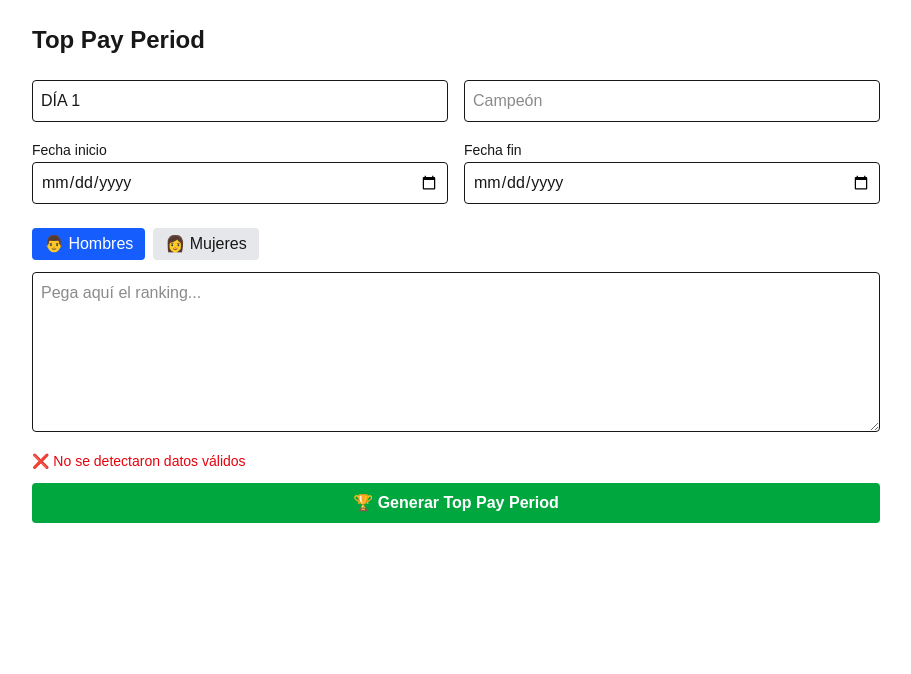
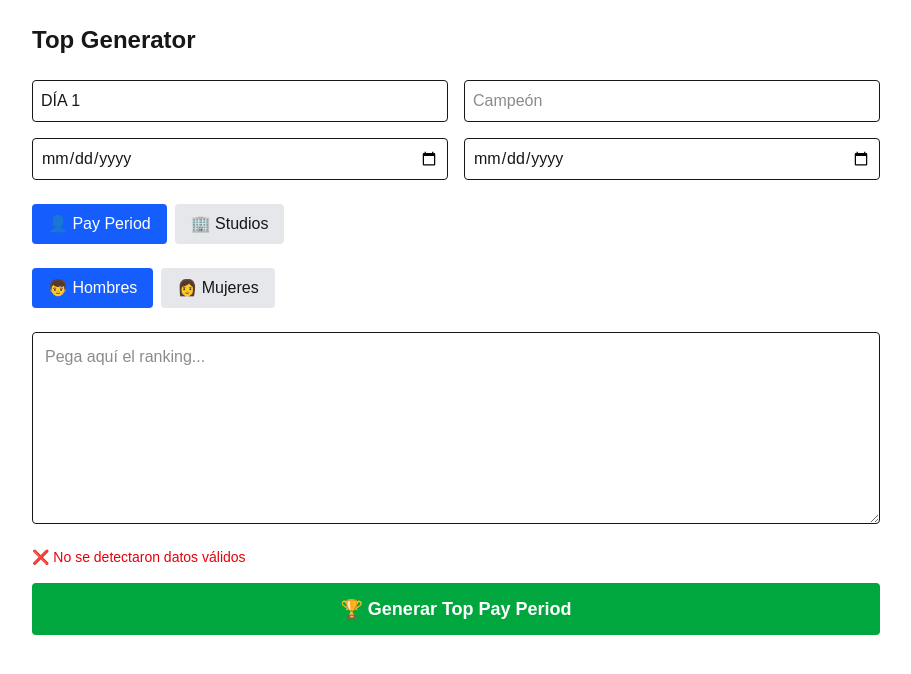
Before and after one commit to Moncho1230/CW-models-monitor-web, a Next.js app in the folder cw_monitores/: page /top-pay-period in a window 1280 px wide. Both pictures are taken after a click on the button "🏆 Generar Top Pay Period". Shown: the top 674 px of the page, without its empty margins (184-1095 px from the left). Built offline with nearby package versions, Linux system fonts and the light colour scheme.

Commit message:
feat: add support for studios ranking in Top Pay Period page and enhance TopInput component

```diff
--- a/cw_monitores/app/top-pay-period/page.tsx
+++ b/cw_monitores/app/top-pay-period/page.tsx
@@ -6,6 +6,7 @@ import TopPreview from '@/components/preview/TopPreview'
 import { parseTextRank } from '@/lib/parsers/parseTextRank'
 import { generatePayPeriodTop } from '@/lib/tops/topPayPeriod'
 import { formatPayPeriodTop } from '@/lib/formatters/whatsappPayPeriod'
+import { formatStudiosTop } from '@/lib/formatters/whatsappStudios'
 import { formatDateRange } from '@/lib/utils/date'
 
 export default function TopPayPeriodPage() {
@@ -13,7 +14,9 @@ export default function TopPayPeriodPage() {
   const [result, setResult] = useState('')
   const [feedback, setFeedback] = useState<string | null>(null)
 
+  const [topType, setTopType] = useState<'payPeriod' | 'studios'>('payPeriod')
   const [gender, setGender] = useState<'men' | 'women'>('men')
+
   const [day, setDay] = useState('DÍA 1')
   const [champion, setChampion] = useState('')
   const [startDate, setStartDate] = useState('')
@@ -42,18 +45,33 @@ export default function TopPayPeriodPage() {
       return
     }
 
-    const ranking = generatePayPeriodTop(rows)
     const dateRange = formatDateRange(startDate, endDate)
 
-    const formatted = formatPayPeriodTop(
+    if (topType === 'payPeriod') {
+      const ranking = generatePayPeriodTop(rows)
+
+      setResult(
+        formatPayPeriodTop(
           ranking,
           gender === 'men' ? 'Guys Master' : 'Girls Master',
           day,
           champion,
           dateRange
         )
+      )
+    }
 
-    setResult(formatted)
+    if (topType === 'studios') {
+      setResult(
+        formatStudiosTop(
+          rows,
+          day,
+          champion,
+          dateRange
+        )
+      )
+    }
+
     setFeedback(null)
   }
 
@@ -69,12 +87,12 @@ export default function TopPayPeriodPage() {
 
   return (
     <div className="max-w-4xl mx-auto p-6 space-y-6">
-      <h1 className="text-2xl font-bold">Top Pay Period</h1>
+      <h1 className="text-2xl font-bold">Top Generator</h1>
 
       {/* Metadata */}
       <div className="grid grid-cols-1 md:grid-cols-2 gap-4">
         <input
-          placeholder="Día (Ej: DÍA 2)"
+          placeholder="Día (Ej: DÍA 3)"
           value={day}
           onChange={e => setDay(e.target.value)}
           className="border p-2 rounded"
@@ -87,35 +105,83 @@ export default function TopPayPeriodPage() {
           className="border p-2 rounded"
         />
 
-        <div>
-          <label className="text-sm font-medium">Fecha inicio</label>
         <input
           type="date"
           value={startDate}
           onChange={e => setStartDate(e.target.value)}
-            className="border p-2 rounded w-full"
+          className="border p-2 rounded"
         />
-        </div>
 
-        <div>
-          <label className="text-sm font-medium">Fecha fin</label>
         <input
           type="date"
           value={endDate}
           onChange={e => setEndDate(e.target.value)}
-            className="border p-2 rounded w-full"
+          className="border p-2 rounded"
         />
       </div>
+
+      {/* Tipo de Top */}
+      <div className="flex gap-2">
+        <button
+          onClick={() => setTopType('payPeriod')}
+          className={`px-4 py-2 rounded ${
+            topType === 'payPeriod'
+              ? 'bg-blue-600 text-white'
+              : 'bg-gray-200'
+          }`}
+        >
+          👤 Pay Period
+        </button>
+
+        <button
+          onClick={() => setTopType('studios')}
+          className={`px-4 py-2 rounded ${
+            topType === 'studios'
+              ? 'bg-blue-600 text-white'
+              : 'bg-gray-200'
+          }`}
+        >
+          🏢 Studios
+        </button>
       </div>
+
+      {/* Género SOLO Pay Period */}
+      {topType === 'payPeriod' && (
+        <div className="flex gap-2">
+          <button
+            onClick={() => setGender('men')}
+            className={`px-4 py-2 rounded ${
+              gender === 'men'
+                ? 'bg-blue-600 text-white'
+                : 'bg-gray-200'
+            }`}
+          >
+            👦 Hombres
+          </button>
+
+          <button
+            onClick={() => setGender('women')}
+            className={`px-4 py-2 rounded ${
+              gender === 'women'
+                ? 'bg-pink-500 text-white'
+                : 'bg-gray-200'
+            }`}
+          >
+            👩 Mujeres
+          </button>
+        </div>
+      )}
 
       <TopInput
         currentText={text}
         setCurrentText={setText}
         onAddTop={generate}
         feedback={feedback}
-        gender={gender}
-        setGender={setGender}
-        buttonLabel="🏆 Generar Top Pay Period"
+        buttonLabel={
+          topType === 'payPeriod'
+            ? '🏆 Generar Top Pay Period'
+            : '🏆 Generar Top Studios'
+        }
       />
 
       {result && (
--- a/cw_monitores/components/ui/TopInput.tsx
+++ b/cw_monitores/components/ui/TopInput.tsx
@@ -2,12 +2,10 @@
 
 type Props = {
   currentText: string
-  setCurrentText: React.Dispatch<React.SetStateAction<string>>
+  setCurrentText: (value: string) => void
   onAddTop: () => void
-  feedback?: string | null
-  gender: 'men' | 'women'
-  setGender: React.Dispatch<React.SetStateAction<'men' | 'women'>>
-  buttonLabel?: string
+  feedback: string | null
+  buttonLabel: string
 }
 
 export default function TopInput({
@@ -15,50 +13,26 @@ export default function TopInput({
   setCurrentText,
   onAddTop,
   feedback,
-  gender,
-  setGender,
-  buttonLabel = '➕ Agregar Top'
+  buttonLabel
 }: Props) {
   return (
-    <div className="space-y-3">
-      {/* Selector de género */}
-      <div className="flex gap-2">
-        <button
-          onClick={() => setGender('men')}
-          className={`px-3 py-1 rounded ${
-            gender === 'men' ? 'bg-blue-600 text-white' : 'bg-gray-200'
-          }`}
-        >
-          👨 Hombres
-        </button>
-
-        <button
-          onClick={() => setGender('women')}
-          className={`px-3 py-1 rounded ${
-            gender === 'women' ? 'bg-pink-600 text-white' : 'bg-gray-200'
-          }`}
-        >
-          👩 Mujeres
-        </button>
-      </div>
-
-      {/* Área de texto */}
+    <div className="space-y-4">
       <textarea
+        className="w-full h-48 border rounded p-3"
+        placeholder="Pega aquí el ranking..."
         value={currentText}
         onChange={e => setCurrentText(e.target.value)}
-        placeholder="Pega aquí el ranking..."
-        className="w-full h-40 border rounded p-2"
       />
 
-      {/* Feedback */}
       {feedback && (
-        <p className="text-sm text-red-600 font-medium">{feedback}</p>
+        <div className="text-red-600 text-sm font-medium">
+          {feedback}
+        </div>
       )}
 
-      {/* Botón */}
       <button
         onClick={onAddTop}
-        className="w-full bg-green-600 text-white py-2 rounded font-semibold"
+        className="bg-green-600 hover:bg-green-700 text-white py-3 rounded w-full text-lg font-semibold"
       >
         {buttonLabel}
       </button>
--- /dev/null
+++ b/cw_monitores/lib/formatters/whatsappStudios.ts
@@ -0,0 +1,39 @@
+import { RankRow } from '@/types/model'
+
+export function formatStudiosTop(
+  rows: RankRow[],
+  day: string,
+  champion: string,
+  dateRange: string
+) {
+  const header = [
+    '*TOP STUDIOS FOR PAY PERIOD* 🏆 ✅ 🥇🎊💎🤩🥳',
+    '',
+    `*CAMPEON: ${champion.toUpperCase()}*`,
+    '',
+    `(${dateRange})`,
+    '',
+    `*${day}*`,
+    ''
+  ]
+
+  const body = rows.map((row, index) => {
+    const position = index + 1
+
+    if (position === 1) {
+      return `🥇 ${row.name.toUpperCase()} (${row.credits})`
+    }
+
+    if (position === 2) {
+      return `🥈 ${row.name.toUpperCase()} (${row.credits})`
+    }
+
+    if (position === 3) {
+      return `🥉 ${row.name.toUpperCase()} (${row.credits})`
+    }
+
+    return `#${position} ${row.name.toUpperCase()} (${row.credits})`
+  })
+
+  return [...header, ...body].join('\n')
+}
```
Also changed, not shown: 1 other file (tests, documents, lock files or other folders). Lines whose indentation alone changed are shown as unchanged.
